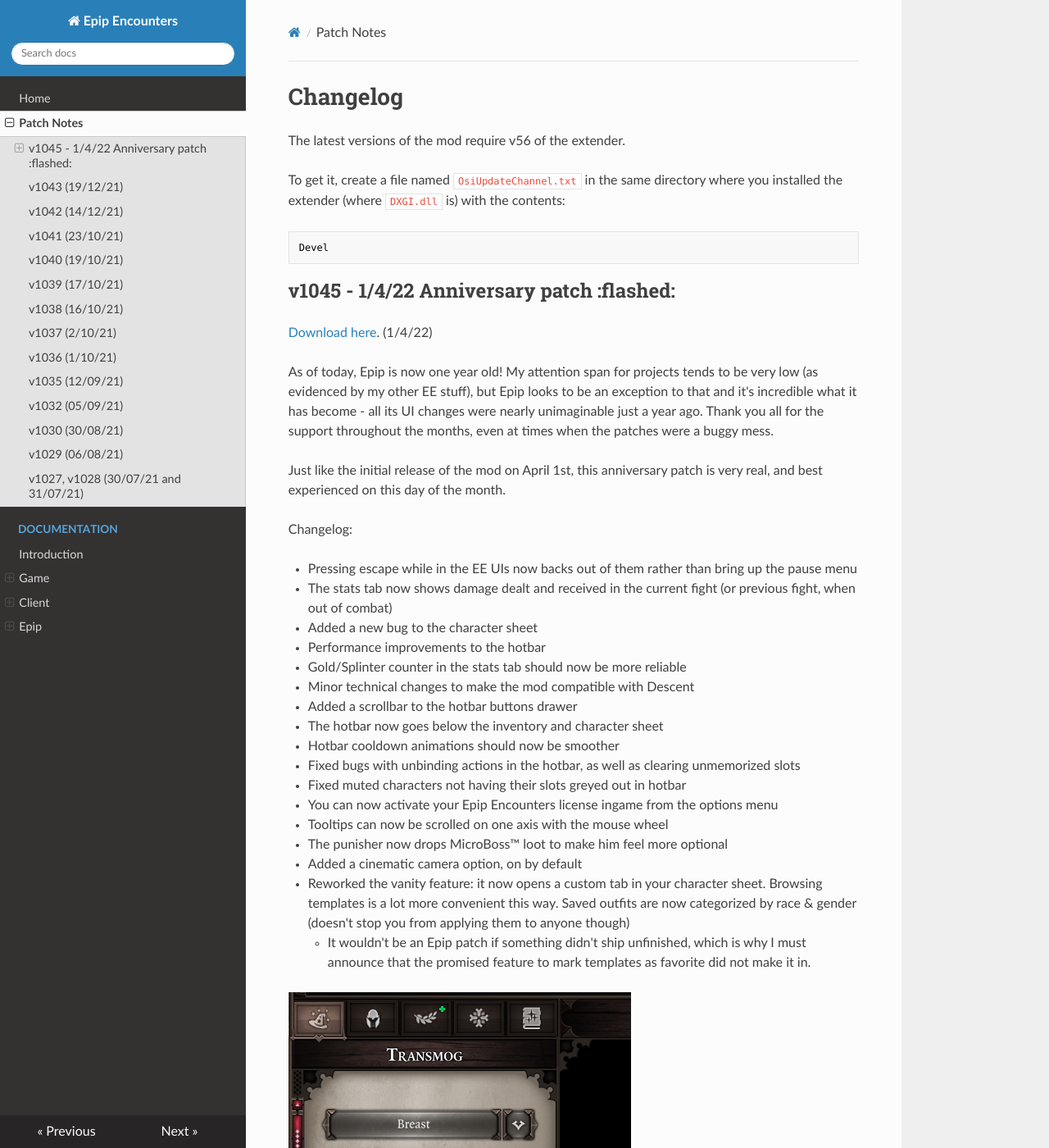
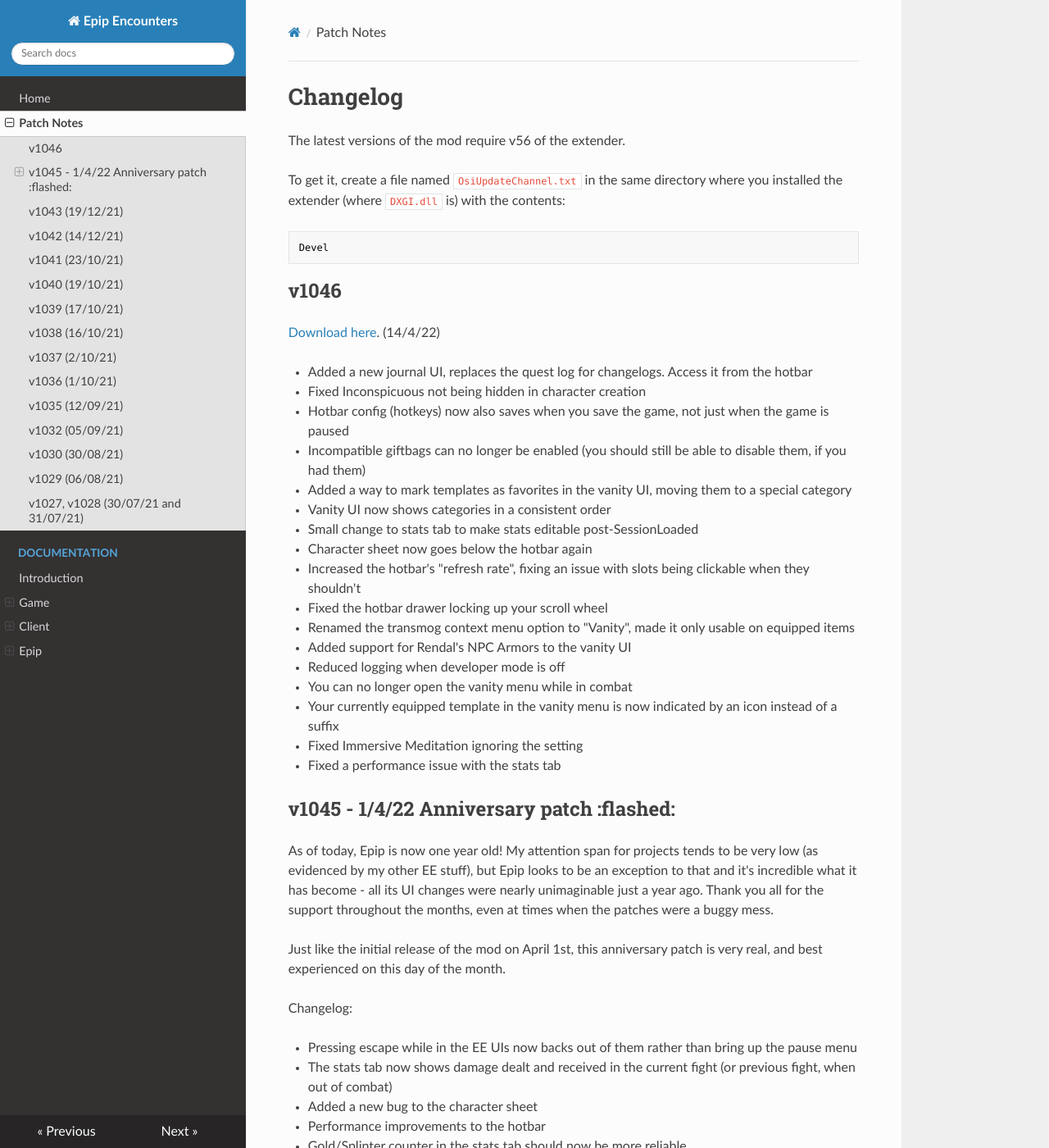
Before and after one commit to PinewoodPip/epip, an MkDocs documentation site: the page built from docs/patchnotes.md, in a window 1280 px wide and 1400 px high. Shown: the whole window at 82% size. Built offline with MkDocs 1.6.1, drawn with Linux system fonts in a browser that asks for light colours; nearby versions of some CDN libraries.

Commit message:
Update patchnotes.md

````diff
--- a/docs/patchnotes.md
+++ b/docs/patchnotes.md
@@ -7,8 +7,28 @@
 Devel
 ```
 
+## v1046
+[Download here](https://drive.google.com/file/d/1wELP_GrSv-JwKwWQA7gCcM9Ox2-CvrU5/view?usp=sharing). (14/4/22)
+
+- Added a new journal UI, replaces the quest log for changelogs. Access it from the hotbar
+- Fixed Inconspicuous not being hidden in character creation
+- Hotbar config (hotkeys) now also saves when you save the game, not just when the game is paused
+- Incompatible giftbags can no longer be enabled (you should still be able to disable them, if you had them)
+- Added a way to mark templates as favorites in the vanity UI, moving them to a special category
+- Vanity UI now shows categories in a consistent order
+- Small change to stats tab to make stats editable post-SessionLoaded
+- Character sheet now goes below the hotbar again
+- Increased the hotbar's "refresh rate", fixing an issue with slots being clickable when they shouldn't
+- Fixed the hotbar drawer locking up your scroll wheel
+- Renamed the transmog context menu option to "Vanity", made it only usable on equipped items
+- Added support for Rendal's NPC Armors to the vanity UI
+- Reduced logging when developer mode is off
+- You can no longer open the vanity menu while in combat
+- Your currently equipped template in the vanity menu is now indicated by an icon instead of a suffix
+- Fixed Immersive Meditation ignoring the setting
+- Fixed a performance issue with the stats tab
+
 ## v1045 - 1/4/22 Anniversary patch :flashed:
-[Download here](https://drive.google.com/file/d/1ae8TmPU6_SfluvLisYRL-enx9JAAEkBS/view?usp=sharing). (1/4/22)
 
 As of today, Epip is now one year old! My attention span for projects tends to be very low (as evidenced by my other EE stuff), but Epip looks to be an exception to that and it's incredible what it has become - all its UI changes were nearly unimaginable just a year ago. Thank you all for the support throughout the months, even at times when the patches were a buggy mess.
 
````
